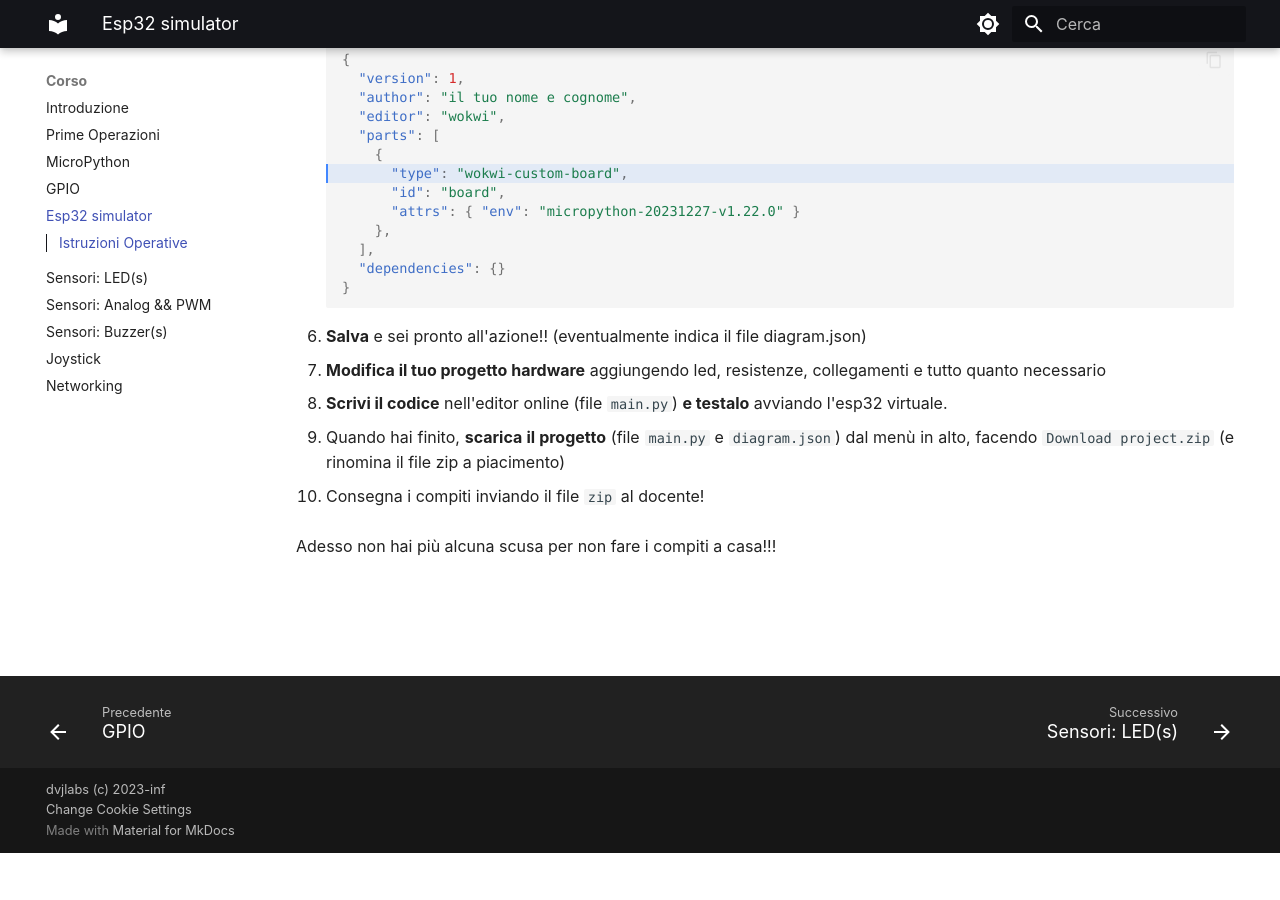
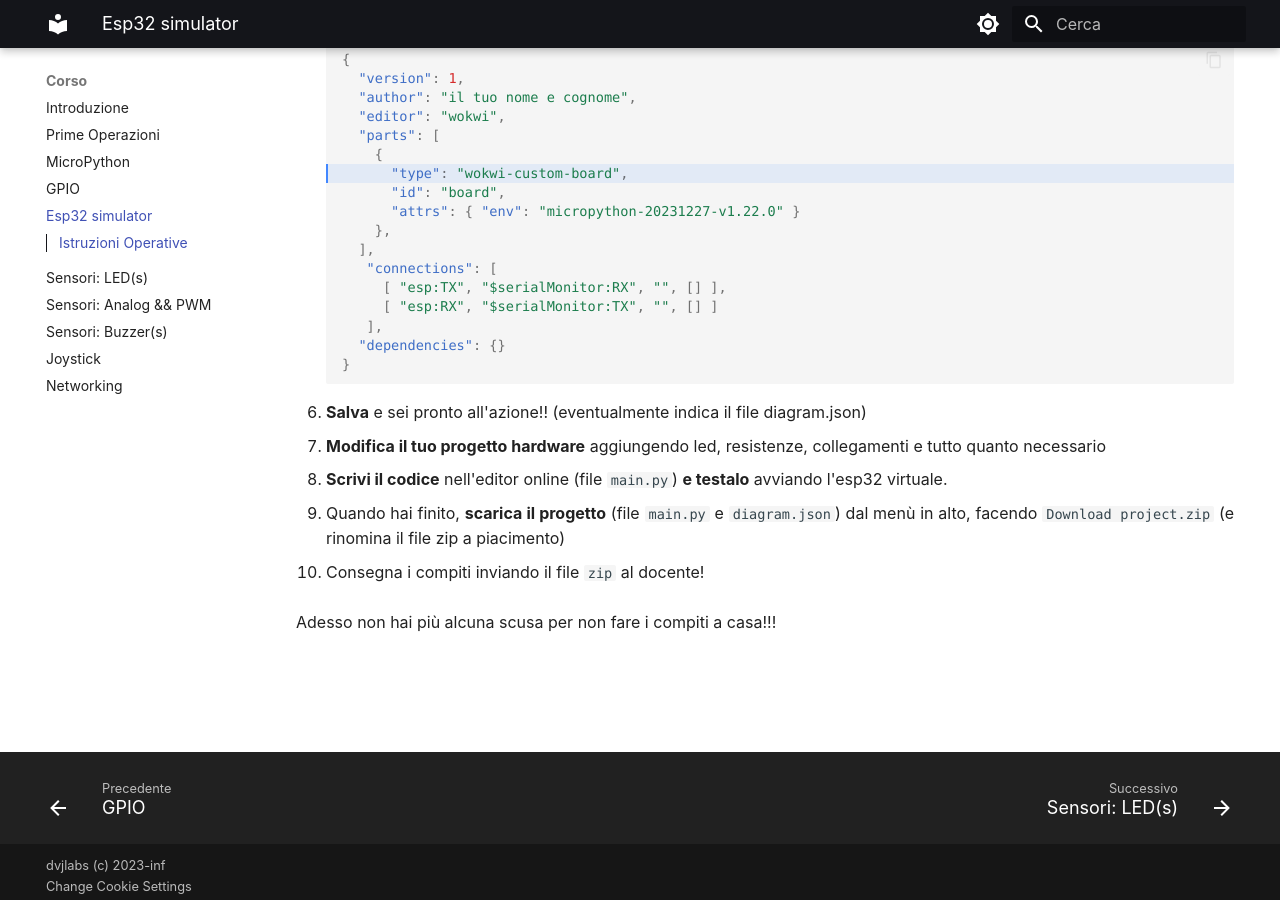
Before and after one commit to dvjlabs/esp32_course, an MkDocs documentation site: the page built from docs/corso/04_simulator.md, in a window 1280 px wide and 900 px high, scrolled down 870 px. Built offline with MkDocs 1.6.1 and Material for MkDocs 9.7.7, drawn with Linux system fonts in a browser that asks for light colours; before the commit the page ends 1723 px from its top, so only the background shows below that.

Commit message:
Aggiorna simultatore: TX, RX

````diff
--- a/docs/corso/04_simulator.md
+++ b/docs/corso/04_simulator.md
@@ -42,6 +42,10 @@ Quello che ha più colpito la nostra attenzione si chiama [https://wokwi.com/](h
           "attrs": { "env": "micropython-20231227-v1.22.0" }
         },
       ],
+       "connections": [
+         [ "esp:TX", "$serialMonitor:RX", "", [] ],
+         [ "esp:RX", "$serialMonitor:TX", "", [] ]
+       ],
       "dependencies": {}
     }
     ```
````
Also changed, not shown: 1 other file.
